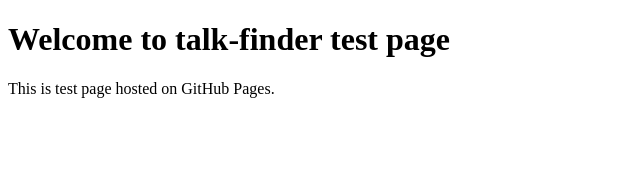
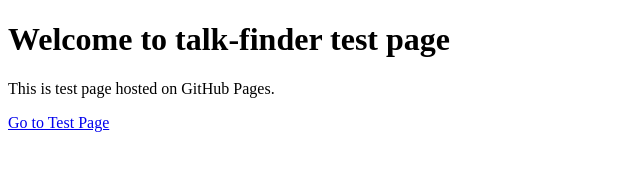
Before and after one commit to kyutae-droid/search-test, a plain HTML site: page index.html in a window 1280 px wide. Shown: the whole page, without its empty margins (0-640 px from the left). Drawn offline with Linux system fonts and the light colour scheme.

Commit message:
Update index.html

```diff
--- a/index.html
+++ b/index.html
@@ -8,5 +8,6 @@
 <body>
     <h1>Welcome to talk-finder test page</h1>
     <p>This is test page hosted on GitHub Pages.</p>
+    <p><a href="talkfinder_test.html">Go to Test Page</a></p>
 </body>
 </html>
```
